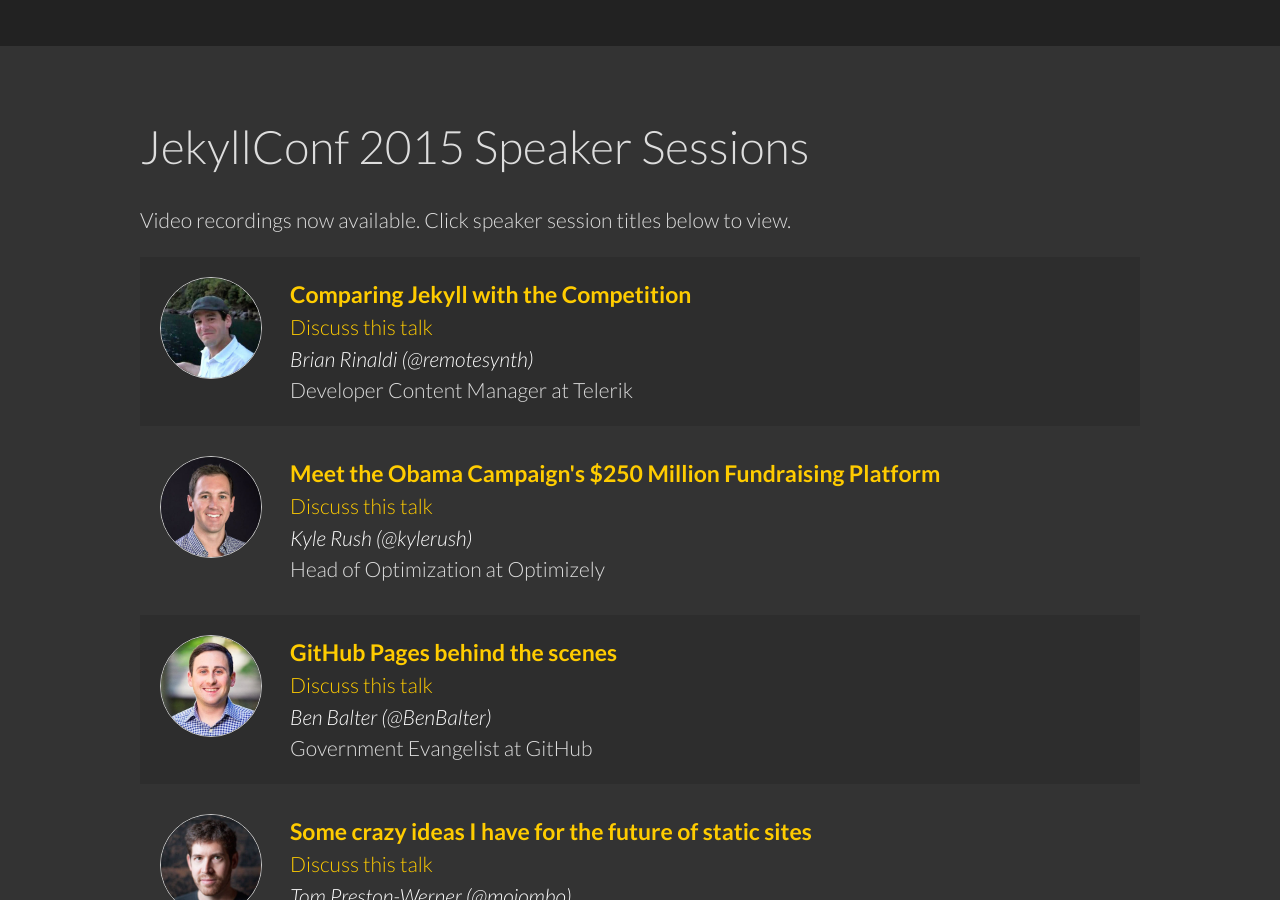
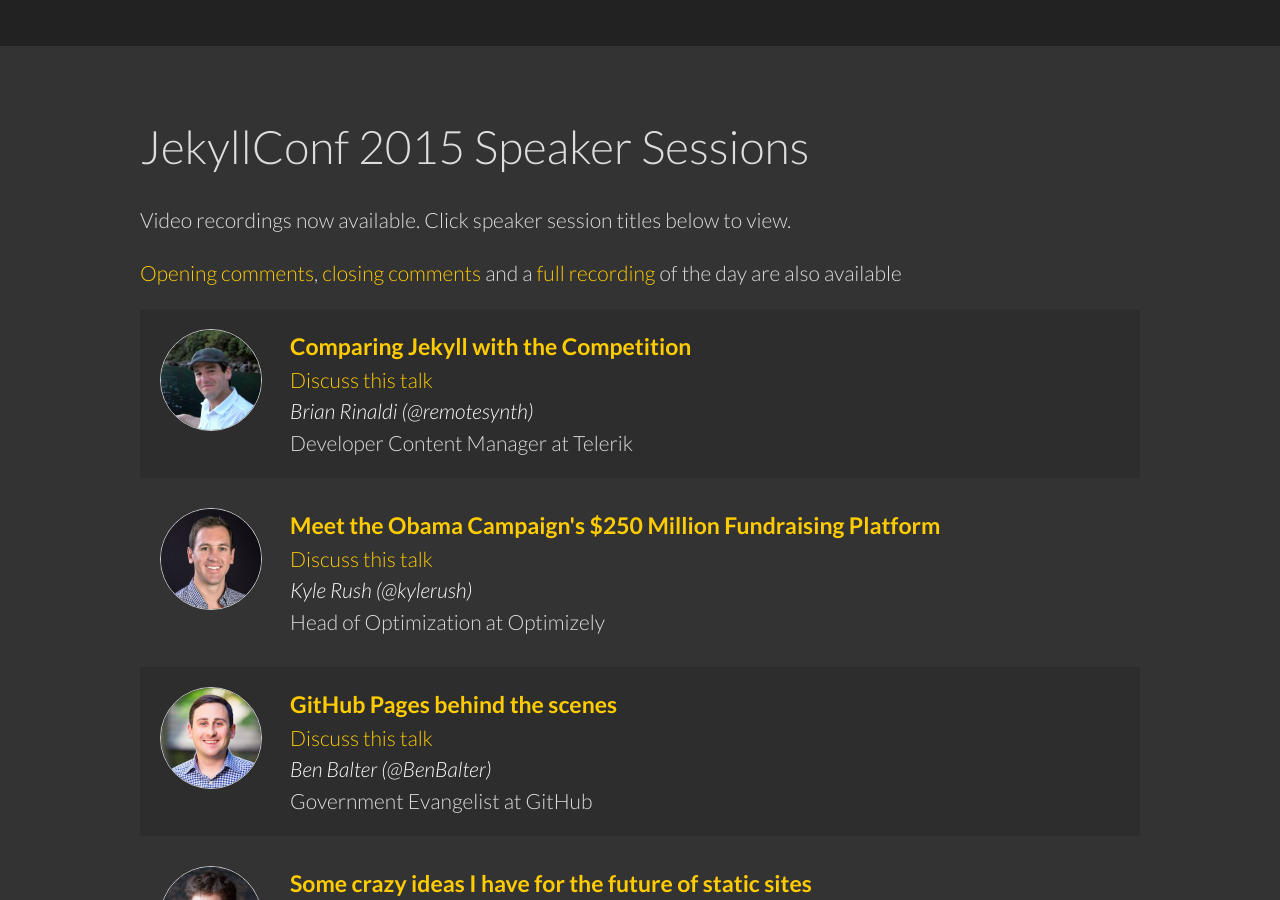
Before and after one commit to CloudCannon/JekyllConf, a Jekyll site: the page built from index.html, in a window 1280 px wide and 900 px high, scrolled down 536 px. Built offline with Jekyll 4.4.1, drawn with Linux system fonts in a browser that asks for light colours; nearby versions of some CDN libraries; comment, search, counter and statistics services are not loaded.

Commit message:
Updated 'index.html' via CloudCannon

```diff
--- a/index.html
+++ b/index.html
@@ -11,6 +11,7 @@
 	<div class="container">
 		<h2> JekyllConf 2015 Speaker Sessions </h2>
 		<p> Video recordings now available. Click speaker session titles below to view.</p>
+		<p><a href="https://www.youtube.com/watch?v=wnQriozXBZI">Opening comments</a>, <a href="https://www.youtube.com/watch?v=0c_tNObr83s">closing comments</a> and a <a href="https://youtu.be/X5sJIL-nOhg?t=9m32s">full recording</a> of the day are also available</p>
 		<ul class="schedule">
 			{% assign schedule = site.speakers | sort: 'start_time' %}
 			{% for speaker in schedule %}
```
